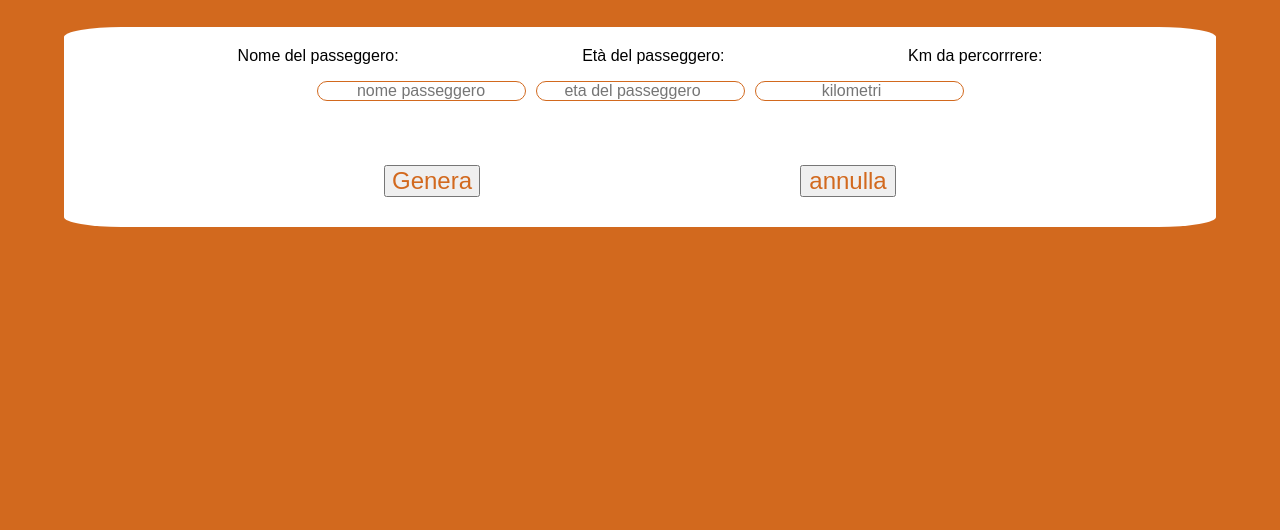
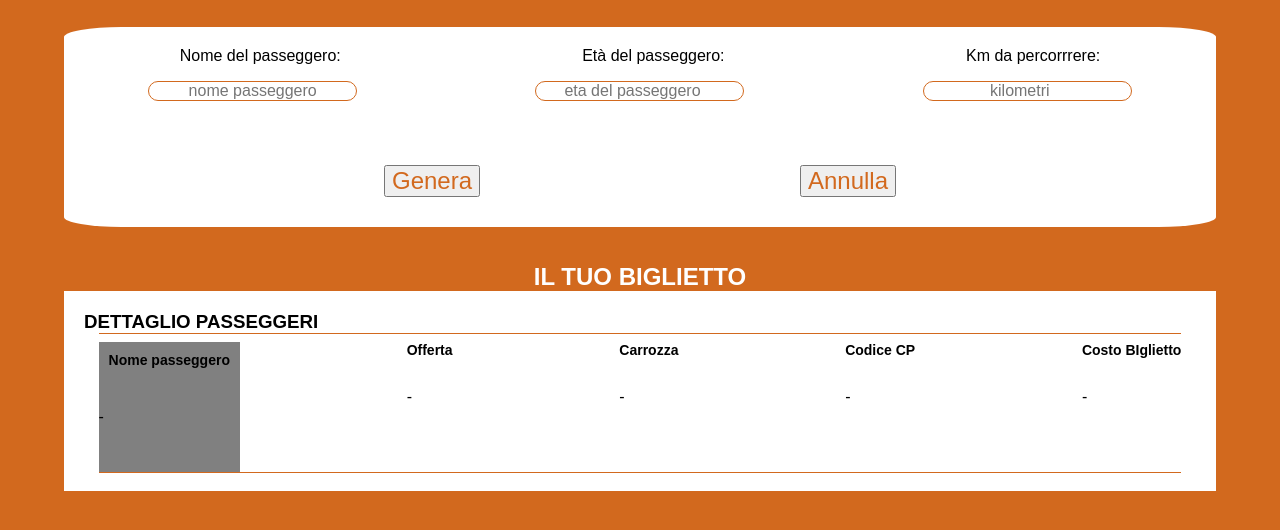
Before and after one commit to GiacomoVisin/js-biglietto-treno-form, a plain HTML site: page index.html in a window 1280 px wide. Shown: the part 40-570 px from the top of the page. Drawn offline with Linux system fonts and the light colour scheme.

Commit message:
adding secon card for store the input

```diff
--- a/assets/css/index.css
+++ b/assets/css/index.css
@@ -1,42 +1,58 @@
-*{
+* {
     padding: 0;
     margin: 0;
     box-sizing: border-box;
 }
 
-.container{
+.container {
     width: 90%;
     margin: 0 auto;
 }
 
-body{
-    background-color:chocolate;
-    font-family:sans-serif
+body {
+    background-color: chocolate;
+    font-family: sans-serif
 }
 
-h1{
+h1 {
     color: white;
     text-align: center;
 }
 
+h2 {
+    color: white;
+    text-align: center;
+}
 
-.formContainer{
+h3 {
+    padding-top: 20px;
+    padding-left: 20px;
+}
+
+.formContainer {
     margin-top: 30px;
     background-color: white;
     border-radius: 5%;
     height: 200px;
 }
 
+.cardContainer {
+    background-color: white;
+    height: 200px;
+}
 
-.labelContainer{
+
+
+.labelContainer {
     display: flex;
-    justify-content: space-evenly;
+    justify-content: space-around;
     gap: 10px;
 
 }
-.inputContainer{
+
+.inputContainer {
     display: flex;
-    justify-content: center;
+    justify-content: space-around;
     margin-top: 1.0rem;
     gap: 10px;
 
@@ -44,26 +60,85 @@ h1{
 
 
 
-.label-input{
+.label-input {
     margin-top: 20px;
 }
 
-input{
+input {
     border: 1px solid chocolate;
     border-radius: 10px;
     font-size: 1.0rem;
     text-align: center;
 }
 
-.btnContainer{
+.btnContainer {
     display: flex;
     justify-content: space-around;
     margin-top: 4rem;
     padding-left: 10rem;
     padding-right: 10rem;
 }
-button{
+
+button {
     color: chocolate;
     width: 6rem;
     font-size: 1.5rem;
 }
+
+
+.cardBody {
+    padding-top: 0.5rem;
+    border-top: 1px solid chocolate;
+    border-bottom: 1px solid chocolate;
+    width: 94%;
+    height: 70%;
+    margin: 0 auto;
+    display: flex;
+    justify-content: space-between;
+
+    p {
+        font-weight: 900;
+    }
+
+}
+
+.cardBody2 {
+
+    width: 94%;
+    height: 70%;
+    margin: 0 auto;
+    display: flex;
+    justify-content: space-around;
+    position: relative;
+    bottom: 20px;
+}
+
+.ticket-info {
+    display: flex;
+    justify-content: space-around;
+    align-items: flex-start;
+    width: 70%;
+    padding: 20px 10px;
+}
+
+
+.info-card {
+    display: flex;
+    flex-direction: column;
+    gap: 30px;
+}
+
+.label {
+    font-weight: bold;
+    font-size: 14px;
+}
+
+.passenger-section {
+    background-color: grey;
+}
+
+.labelpassenger {
+    font-weight: bold;
+    font-size: 14px;
+    padding: 10px;
+}
--- a/index.html
+++ b/index.html
@@ -29,9 +29,45 @@
                     </div>
                     <div class="btnContainer">
                         <button id="submit"> Genera</button>
-                        <button id="submit"> annulla</button>
+                        <button id="submit"> Annulla</button>
                     </div>
                 </form>
+            </div>
+
+            <br>
+            <br>
+
+            <h2 id="h1sub">IL TUO BIGLIETTO</h2>
+
+            <div class="cardContainer">
+                <h3> DETTAGLIO PASSEGGERI</h3>
+                <div class="cardBody">
+                    <div class="passenger-section">
+                        <div class="info-card">
+                            <span class="labelpassenger"> Nome passeggero </span>
+                            <span class="value"> - </span>
+                        </div>
+                    </div>
+                    <div class="info-card">
+                        <span class="label"> Offerta </span>
+                        <span class="value"> - </span>
+                    </div>
+                    <div class="info-card">
+                        <span class="label"> Carrozza </span>
+                        <span class="value"> - </span>
+                    </div>
+                    <div class="info-card">
+                        <span class="label"> Codice CP </span>
+                        <span class="value"> - </span>
+                    </div>
+                    <div class="info-card">
+                        <span class="label"> Costo BIglietto </span>
+                        <span class="value"> - </span>
+                    </div>
+
+
+
+                </div>
             </div>
         </div>
     </main>
```
